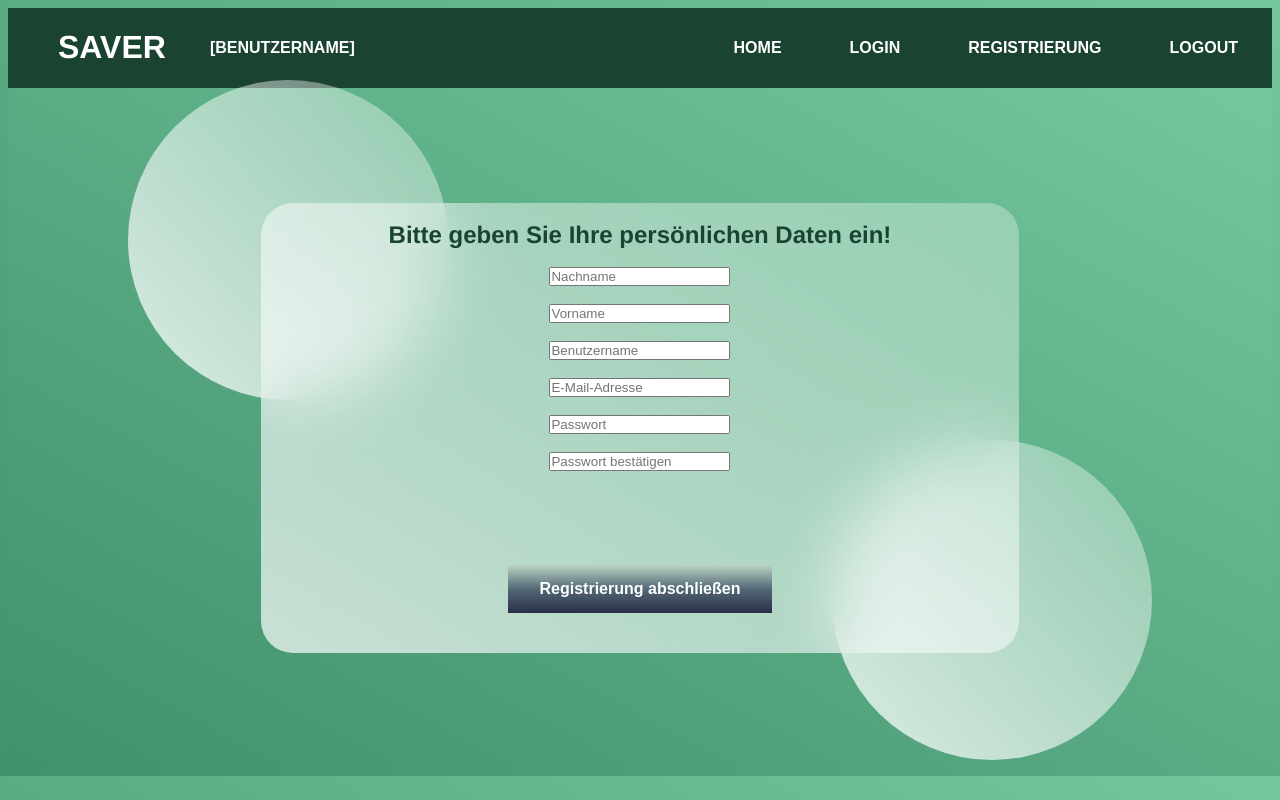
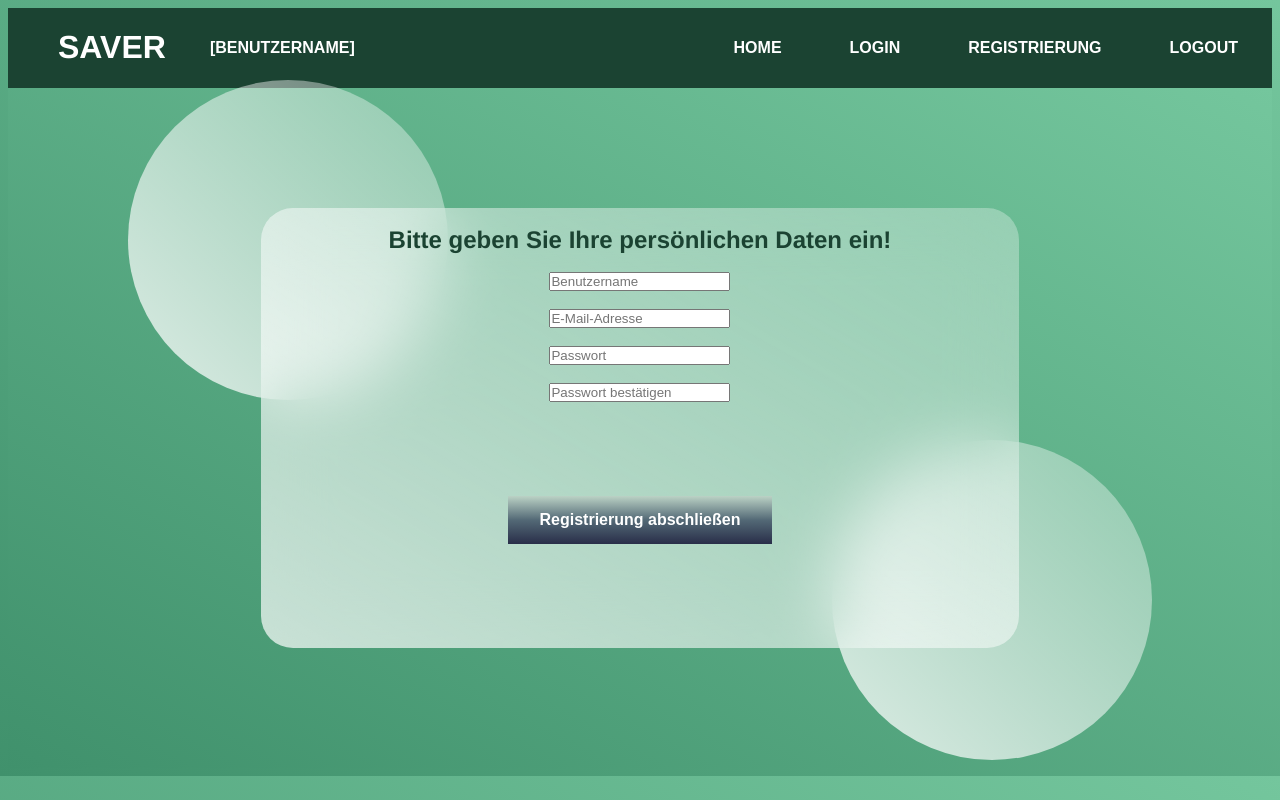
Before and after one commit to sorglos123/SAVER, a Vue app in the folder frontend/: page /register in a window 1280 px wide. Built offline with nearby package versions, Linux system fonts and the light colour scheme.

Commit message:
[B] Eingabefelder angepasst

```diff
--- a/frontend/src/views/Register.vue
+++ b/frontend/src/views/Register.vue
@@ -4,8 +4,6 @@
       <section class="glass">
         <form>
           <br> <h1> Bitte geben Sie Ihre persönlichen Daten ein! </h1> <br>
-          <input type="text" name="lastname" v-model="lastname" autocomplete="off" placeholder="Nachname"><br><br>
-          <input type="text" name="firstname" v-model="firstname" autocomplete="off" placeholder="Vorname"><br><br>
           <input type="text" name="username" v-model="username" autocomplete="off" placeholder="Benutzername"><br><br>
           <input type="text" name="email" v-model="email" autocomplete="off" placeholder="E-Mail-Adresse"><br><br>
           <input type="password" name="passwd" v-model="passwd" placeholder="Passwort"><br><br>
@@ -25,8 +23,6 @@ import AuthenticationService from '@/services/AuthenticationService'
 export default {
   data () {
     return {
-      lastname: '',
-      firstname: '',
       username: '',
       email: '',
       passwd: '',
@@ -38,8 +34,6 @@ export default {
     async register() {
       try {
         await AuthenticationService.register({
-          lastname: this.lastname,
-          firstname: this.firstname,
           username: this.username,
           email: this.email,
           passwd: this.passwd,
```
